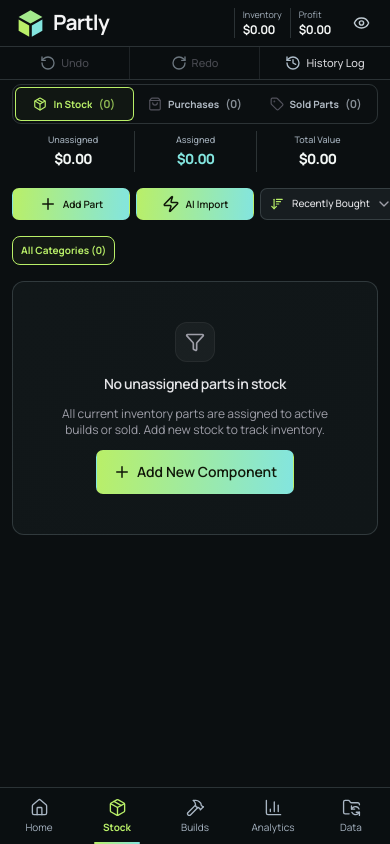
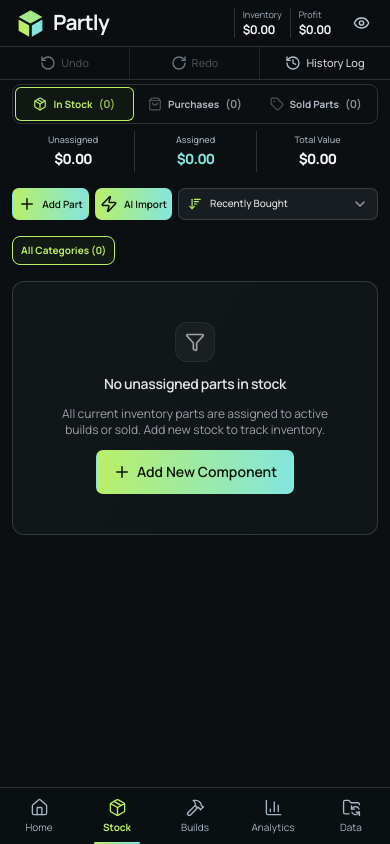
Before and after one commit to Mehmood28/Partly-app, a React (Vite) app: page / in a window 390 px wide. Both pictures are taken after a click on the button "Stock". Built offline with nearby package versions, Linux system fonts and the light colour scheme.

Commit message:
Size dropdowns for longest option

```diff
--- a/src/components/parts/sellPart/SellPartModal.tsx
+++ b/src/components/parts/sellPart/SellPartModal.tsx
@@ -495,6 +495,7 @@
                     label: `${c.category} · ${c.name} (${calculateUnassignedQuantityStrict(c, state.builds)} in stock)`,
                   }))}
                   placeholder="Select a part to sell..."
+                  fitLongestOption={false}
                 />
               )}
             </div>
@@ -514,6 +515,7 @@
                         label: `${b.entry.date} · ${b.entry.condition} · ${formatCurrency(b.unitCost)} each (${b.availableQuantity} available)${!hideSupplierNames && b.entry.platform ? ` · ${b.entry.platform}` : ''}`,
                       }))}
                       placeholder="Select batch..."
+                      fitLongestOption={false}
                     />
                   </div>
                 )}
--- a/src/components/ui/CustomSelect.tsx
+++ b/src/components/ui/CustomSelect.tsx
@@ -15,6 +15,7 @@
   className?: string;
   icon?: React.ReactNode;
   dropdownClassName?: string;
+  fitLongestOption?: boolean;
 }
 
 export const CustomSelect: React.FC<CustomSelectProps> = ({
@@ -24,12 +25,21 @@
   placeholder = 'Select...',
   className = '',
   icon,
-  dropdownClassName = ''
+  dropdownClassName = '',
+  fitLongestOption = true,
 }) => {
   const [isOpen, setIsOpen] = useState(false);
   const containerRef = useRef<HTMLDivElement>(null);
 
   const selectedOption = options.find((opt) => opt.value === value);
+  const longestLabelLength = Math.max(
+    placeholder.length,
+    ...options.map((option) => option.label.length),
+  );
+  const preferredWidth = Math.min(
+    320,
+    Math.max(112, Math.ceil(longestLabelLength * 6 + (icon ? 66 : 42))),
+  );
 
   useEffect(() => {
     const handleOutsideClick = (e: MouseEvent) => {
@@ -90,7 +100,11 @@
   };
 
   return (
-    <div className="relative w-full min-w-full" ref={containerRef}>
+    <div
+      className="relative w-full min-w-full"
+      ref={containerRef}
+      style={fitLongestOption ? { minWidth: `${preferredWidth}px` } : undefined}
+    >
       <button
         type="button"
         aria-haspopup="listbox"
--- a/src/index.css
+++ b/src/index.css
@@ -640,9 +640,9 @@
   .stock-inventory-layout .app-metric-label { font-size:9px; }
   .stock-inventory-layout .app-metric-value { font-size:14px; letter-spacing:-.03em; }
   .stock-inventory-layout .inventory-actions { gap:6px; }
-  .stock-inventory-layout .inventory-actions > button { flex:0 0 118px; min-height:32px; font-size:10px; white-space:nowrap; }
+  .stock-inventory-layout .inventory-actions > button { flex:1 1 0; min-width:0; min-height:32px; font-size:10px; white-space:nowrap; }
   .stock-actions-row { align-items:center; }
-  .stock-sort-control { margin-left:auto; width:160px; }
+  .stock-sort-control { margin-left:auto; width:200px; flex:0 0 200px; }
   .stock-sort-control > div > button { height:32px; min-height:32px; padding-inline:9px; font-size:10px; }
   .stock-inventory-layout .inventory-filters > div { gap:7px; }
   .stock-inventory-layout .category-filters { gap:4px; }
@@ -966,7 +966,7 @@
   .purchase-history-view { gap:10px; }
   .purchase-page-heading h2 { font-size:18px; }
   .purchase-page-heading p { font-size:10px; text-align:right; }
-  .purchase-records-toolbar { grid-template-columns:minmax(0,1fr) 135px; gap:7px; }
+  .purchase-records-toolbar { grid-template-columns:minmax(0,1fr) 145px; gap:7px; }
   .purchase-records-toolbar .app-field, .purchase-records-toolbar > div:last-child > div > button { height:34px; min-height:34px; font-size:10px; }
   .purchase-history-view .record-header { padding:10px 11px; }
   .purchase-history-view .record-header h3 { font-size:13px; }
@@ -992,7 +992,7 @@
   .sold-parts-view { gap:10px; }
   .sold-parts-heading h2 { font-size:18px; }
   .sold-parts-heading p { font-size:10px; text-align:right; }
-  .sold-parts-toolbar { grid-template-columns:minmax(0,1fr) 135px; gap:7px; }
+  .sold-parts-toolbar { grid-template-columns:minmax(0,1fr) 145px; gap:7px; }
   .sold-parts-toolbar .app-field, .sold-parts-toolbar > div:last-child > div > button { height:34px; min-height:34px; font-size:10px; }
   .sold-parts-view .record-header { padding:10px 11px; }
   .sold-parts-view .record-header h3 { font-size:13px; }
@@ -1171,7 +1171,7 @@
 .selected-part-quantity button { display:grid; min-height:20px !important; place-items:center; padding:0; }
 .selected-part-remove { display:grid; min-height:22px !important; width:22px; place-items:center; padding:0; }
 .build-inventory-list { padding-bottom:1px; }
-.inventory-filter-bar.is-compact .inventory-filter-controls { display:grid; grid-template-columns:minmax(0,1fr) minmax(150px,190px); gap:7px; }
+.inventory-filter-bar.is-compact .inventory-filter-controls { display:grid; grid-template-columns:minmax(0,1fr) 200px; gap:7px; }
 .inventory-filter-bar.is-compact .inventory-sort-control { width:auto; }
 .inventory-filter-bar.is-compact .inventory-filter-controls .app-field,
 .inventory-filter-bar.is-compact .inventory-sort-control button { min-height:34px !important; height:34px; font-size:10px; }
@@ -1280,14 +1280,14 @@
   .builds-primary-actions .app-button { min-height:31px; padding-inline:7px; font-size:9.5px; }
   .builds-controls { gap:6px; padding:6px; }
   .builds-controls .app-segmented > button { min-height:29px; font-size:8.5px; }
-  .build-controls-row[data-has-sort='true'] { display:grid; grid-template-columns:160px minmax(0,1fr); }
+  .build-controls-row[data-has-sort='true'] { display:grid; grid-template-columns:200px minmax(0,1fr); }
   .build-sort-control { width:100%; min-width:0; max-width:none; }
   .builds-controls .builds-sort-select,
   .builds-controls .builds-search { height:31px; min-height:31px !important; font-size:9px; }
   .sold-build-contact-lines,.sold-build-timeline { gap:4px; padding:6px 7px; font-size:9px; }
   .sold-build-dates { gap:5px; }
   [data-bottom-sheet-modal] .modal-workspace { height:calc(100dvh - 5.75rem); max-height:calc(100dvh - 5.75rem); }
-  .swap-filter-row { grid-template-columns:minmax(0,1fr) 190px; }
+  .swap-filter-row { grid-template-columns:minmax(0,1fr) 200px; }
   .swap-filter-row .app-field,.swap-sort-select { height:31px; min-height:31px !important; font-size:9px; }
   .allocated-part-menu { right:0; width:190px; }
   .sell-part-header > div:first-child > div:first-child { width:29px; height:29px; }
@@ -1305,7 +1305,7 @@
   .selected-part-row { min-height:44px; padding-block:5px; }
   .selected-part-identity { grid-template-columns:38px minmax(0,1fr); gap:3px; }
   .selected-part-meta { margin-left:41px; }
-  .inventory-filter-bar.is-compact .inventory-filter-controls { grid-template-columns:minmax(0,1fr) 190px; gap:6px; }
+  .inventory-filter-bar.is-compact .inventory-filter-controls { grid-template-columns:minmax(0,1fr) 200px; gap:6px; }
   .inventory-filter-bar.is-compact .inventory-filter-controls .app-field,
   .inventory-filter-bar.is-compact .inventory-sort-control button { min-height:31px !important; height:31px; font-size:9px; }
   .allocate-batch-row { min-height:42px; padding-block:5px; }
```
